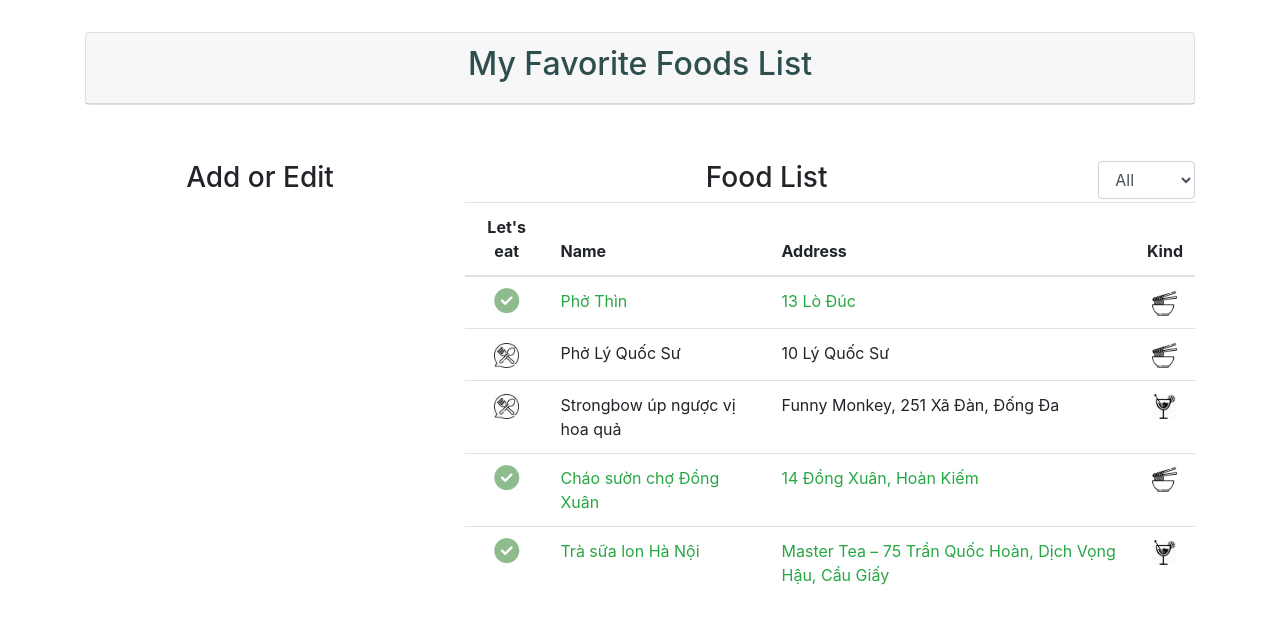
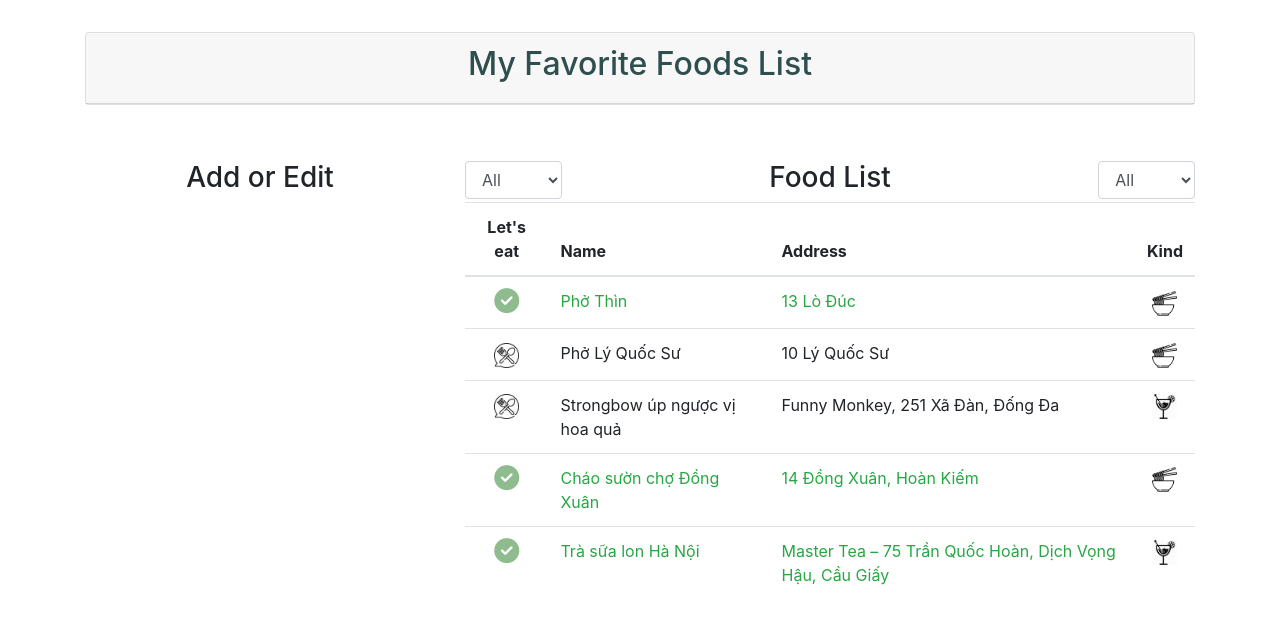
Before and after one commit to NguyetHMM/itss_nihongo_project_react, a React (Create React App) app: page / in a window 1280 px wide. Shown: the top 624 px of the page. Built offline with nearby package versions, Linux system fonts and the light colour scheme.

Commit message:
add filter option follow kind and status

```diff
--- a/src/App.js
+++ b/src/App.js
@@ -1,11 +1,55 @@
-import React from 'react'
+import React, {Component} from 'react'
 import './App.css';
 import FoodList from './components/FoodList';
 import 'bootstrap/dist/css/bootstrap.min.css';
 import {Container, Row, Col, Card} from 'react-bootstrap';
 import FilterFood from './components/FilterFood';
 
-function App() {
+class App extends Component {
+
+  constructor(props){
+    super(props);
+
+    this.state = {
+      filterKind: '',
+      filterStatus: null
+    }
+  }
+  changeselectedKind = (selectedKind) => {
+   // console.log(selectedKind);
+    if(selectedKind === 1){
+      this.setState({
+        filterKind: "food",
+      });
+    } else if (selectedKind === 0) {
+      this.setState({
+        filterKind: "drink",
+      });
+    }
+    else{
+      this.setState({
+        filterKind: '',
+      });
+    }
+    //console.log(this.state.filterKind);
+  }
+  changeselectedStatus = (selectedStatus) =>{
+    if(selectedStatus === 1){
+      this.setState({
+        filterStatus: true
+      });
+    } else if (selectedStatus === 0) {
+      this.setState({
+        filterStatus: false
+      });
+    }
+    else{
+      this.setState({
+        filterStatus: null
+      });
+    }
+  }
+  render(){
     return (
       <Container>
         <Card style={{textAlign:'center', color:'darkslategrey'}}>
@@ -15,8 +59,25 @@ function App() {
               <Col sm = {4}><h3>Add or Edit</h3></Col>
               <Col sm = {8}>
                 <Row>
-              <Col sm = {10}><h3>Food List</h3></Col>
-              <Col sm = {2}><FilterFood></FilterFood></Col>
+                  <Col sm = {2}>
+                    <FilterFood
+                      changeselectedStatus = {this.changeselectedStatus}
+                      filterStatus = "1"
+                      option1 = "All"
+                      option2 = "Doing"
+                      option3 = "Done"
+                    ></FilterFood>
+                  </Col>
+                  <Col sm = {8}><h3>Food List</h3></Col>
+                  <Col sm = {2}>
+                    <FilterFood
+                      changeselectedKind = {this.changeselectedKind}
+                      filterKind = "1"
+                      option1 = "All"
+                      option2 = "Drink"
+                      option3 = "Food"
+                    ></FilterFood>
+                  </Col>
                 </Row>
               </Col>
         </Row>
@@ -26,7 +87,8 @@ function App() {
               </Col>
               <Col sm = {8}>
                 <FoodList
-              //onFilter={this.onFilter}
+                  toShowFood = {this.state.filterKind}
+                  toShowFood2 = {this.state.filterStatus}
                 ></FoodList>
               </Col>
         </Row>
@@ -34,4 +96,6 @@ function App() {
       );
   }
 
+}
+
 export default App;
--- a/src/components/FilterFood.js
+++ b/src/components/FilterFood.js
@@ -1,29 +1,37 @@
 import React,{Component} from 'react'
 import 'bootstrap/dist/css/bootstrap.min.css';
-import FoodList from './FoodList';
 class FilterFood extends Component{
-    constructor(props){
-        super(props);
+
+    constructor() {
+        super();
         this.state = {
-            filterKind: -1,
+            checkOption: null
         }
-    }
-    onChange = (event) => {
+        this.handleChange = this.handleChange.bind(this);
+      }
 
-    }
+      handleChange(event) {
+        console.log(this.props);
+        if(this.props.filterKind != null){
+            console.log("sap xep theo kind");
+            this.props.changeselectedKind(parseInt(event.target.value));
+        } else if (this.props.filterStatus != null){
+            console.log("sap xep theo status");
+            this.props.changeselectedStatus(parseInt(event.target.value));
+        }
+      }
     render(){
-        var {filterKind} = this.state;
         return (
             <select
                 className="form-control"
-                name="filterKind"
-                value = {filterKind}
-                onChange={this.onChange}
+                name="filterbox"
+                onChange={this.handleChange}
             >
-              <option value="grapefruit">All</option>
-              <option value="drink">Drink</option>
-              <option value="food">Food</option>
+              <option value={-1}>{this.props.option1}</option>
+              <option value={0}>{this.props.option2}</option>
+              <option value={1}>{this.props.option3}</option>
             </select>
+
           );
     }
 }
--- a/src/components/FoodList.js
+++ b/src/components/FoodList.js
@@ -4,7 +4,7 @@ import Food from './Food';
 
 import { getKey } from "../lib/util";
 
-function FoodList() {
+function FoodList(props) {
   const [items, putItems] = React.useState([
     { key: getKey(), name: 'Phở Thìn', address: '13 Lò Đúc', kind: 'food', done: true },
     { key: getKey(), name: 'Phở Lý Quốc Sư', address: '10 Lý Quốc Sư', kind: 'food', done: false },
@@ -21,6 +21,21 @@ function FoodList() {
     });
     putItems(newItems);
   };
+  console.log(props.toShowFood2);
+  let itemToShow;
+  if(props.toShowFood!=='' && props.toShowFood2!=null){
+    itemToShow = items.filter((item)=>{
+      return item.kind === props.toShowFood && item.done === props.toShowFood2;
+    })
+  } else if (props.toShowFood==='' && props.toShowFood2!=null){
+    itemToShow = items.filter((item)=>{
+      return item.done === props.toShowFood2;
+    })
+  } else if (props.toShowFood!=='' && props.toShowFood2===null){
+    itemToShow = items.filter((item)=>{
+      return item.kind === props.toShowFood;
+    })
+  } else itemToShow = Object.assign(items);
   return (
     <Table>
       <thead>
@@ -32,11 +47,11 @@ function FoodList() {
         </tr>
       </thead>
       <tbody>
-        {items.map(item => (
-            <Food
-              key={item.key}
-              item={item}
-              onCheck={handleCheck} />
+        {itemToShow.map(item => (
+          <Food
+          key={item.key}
+          item={item}
+          onCheck={handleCheck} />
         ))}
       </tbody>
     </Table>
```
Lines whose indentation alone changed are shown as unchanged.
